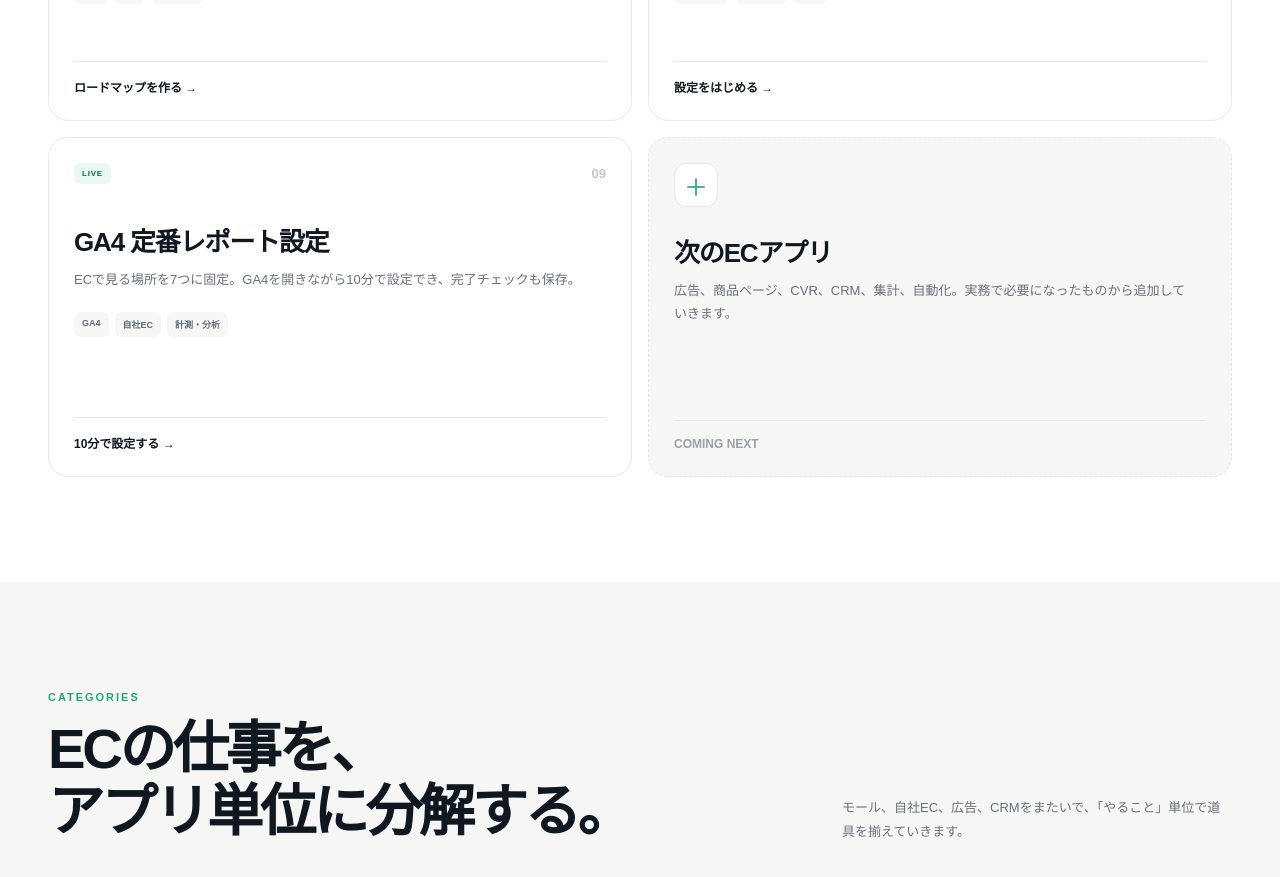
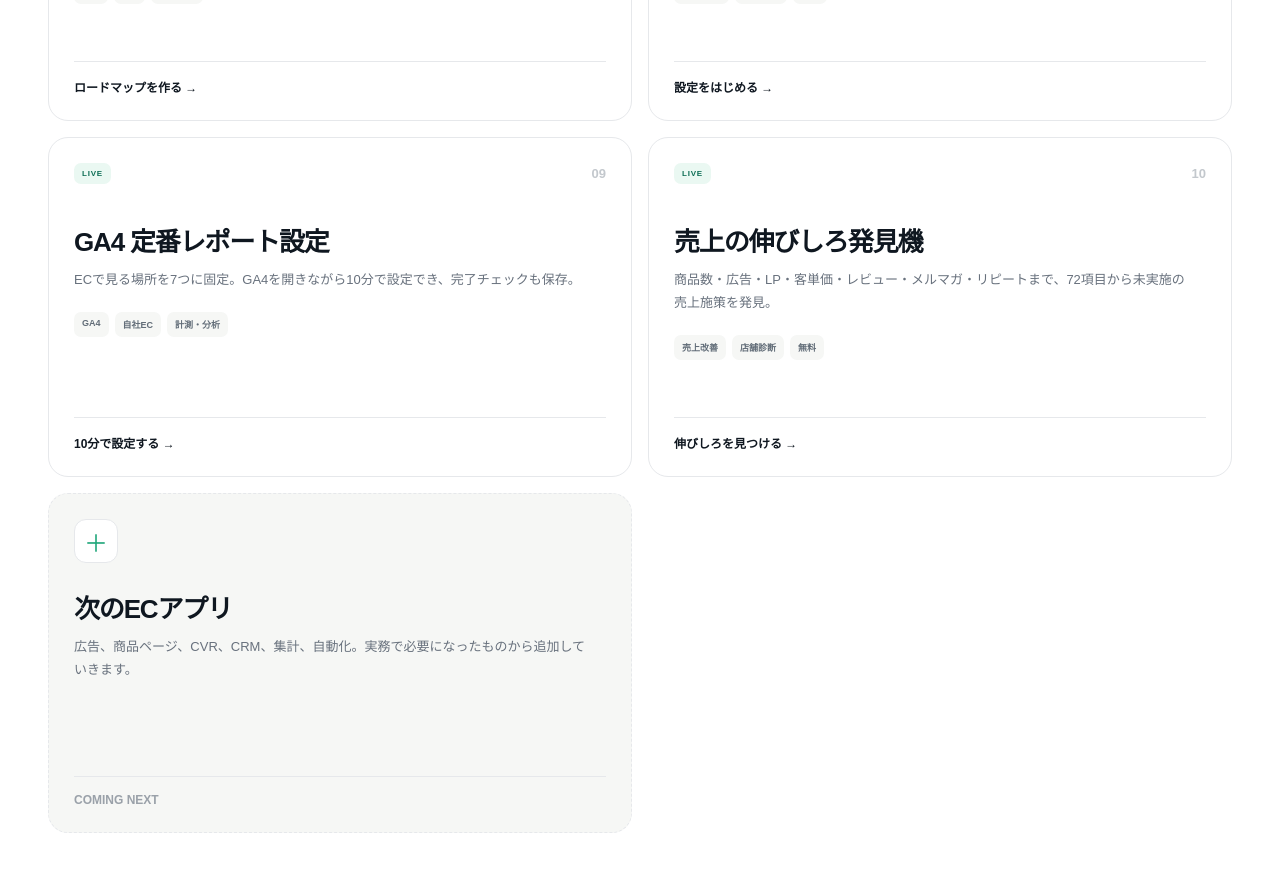
Before and after one commit to hrt14/ecplayers, a Next.js app: page / in a window 1280 px wide. Shown: the part 2880-3757 px from the top of the page. Built offline with nearby package versions, Linux system fonts and the light colour scheme.

Commit message:
Add growth finder to ECP app list

```diff
--- a/app/page.tsx
+++ b/app/page.tsx
@@ -90,6 +90,16 @@ const apps = [
     tags: ['GA4', '自社EC', '計測・分析'],
     href: '/ga4-report-setup',
     action: '10分で設定する →',
+  },
+  {
+    status: 'LIVE',
+    tone: 'live',
+    number: '10',
+    title: '売上の伸びしろ発見機',
+    description: '商品数・広告・LP・客単価・レビュー・メルマガ・リピートまで、72項目から未実施の売上施策を発見。',
+    tags: ['売上改善', '店舗診断', '無料'],
+    href: '/growth-finder',
+    action: '伸びしろを見つける →',
   },
 ]
 
```
